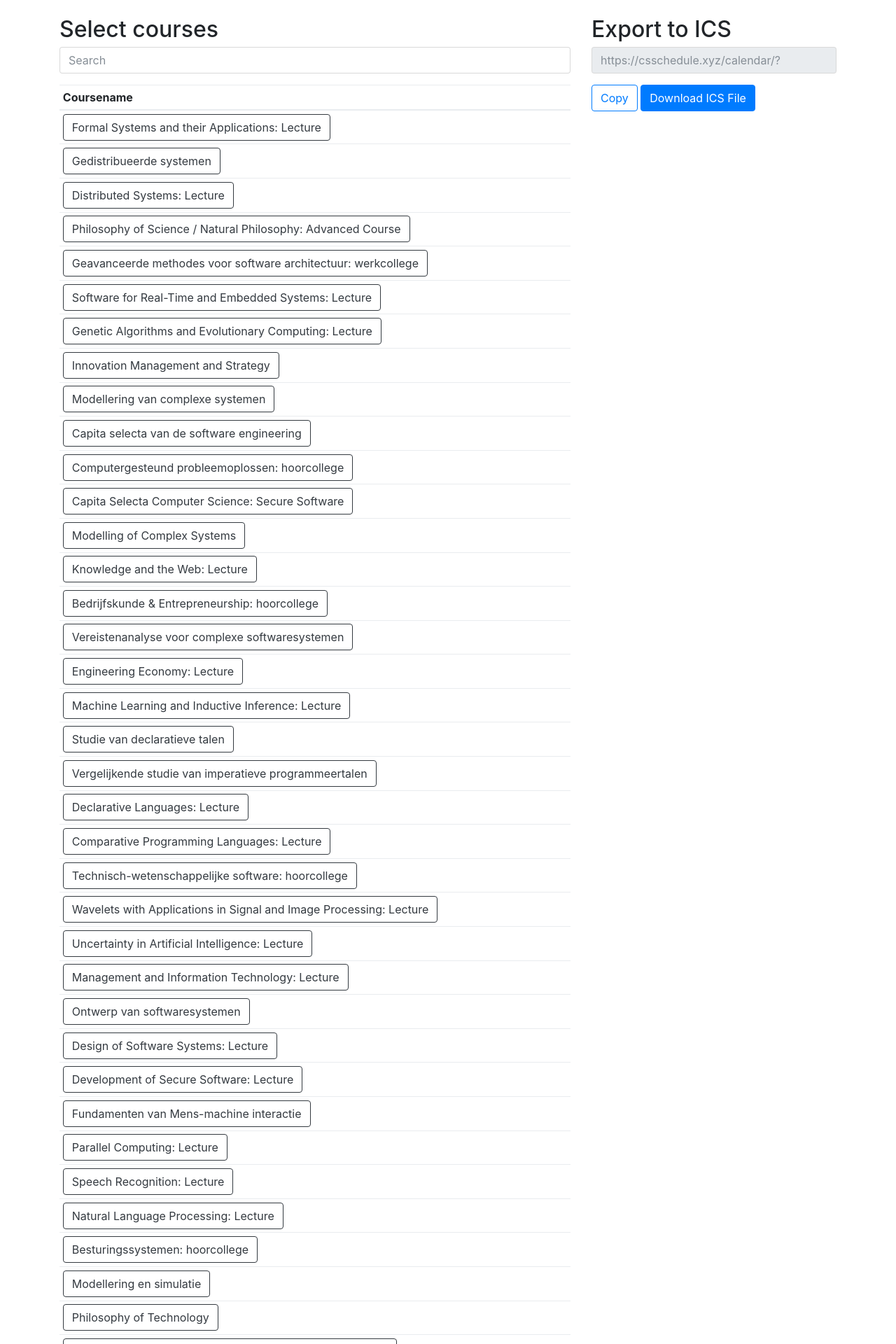
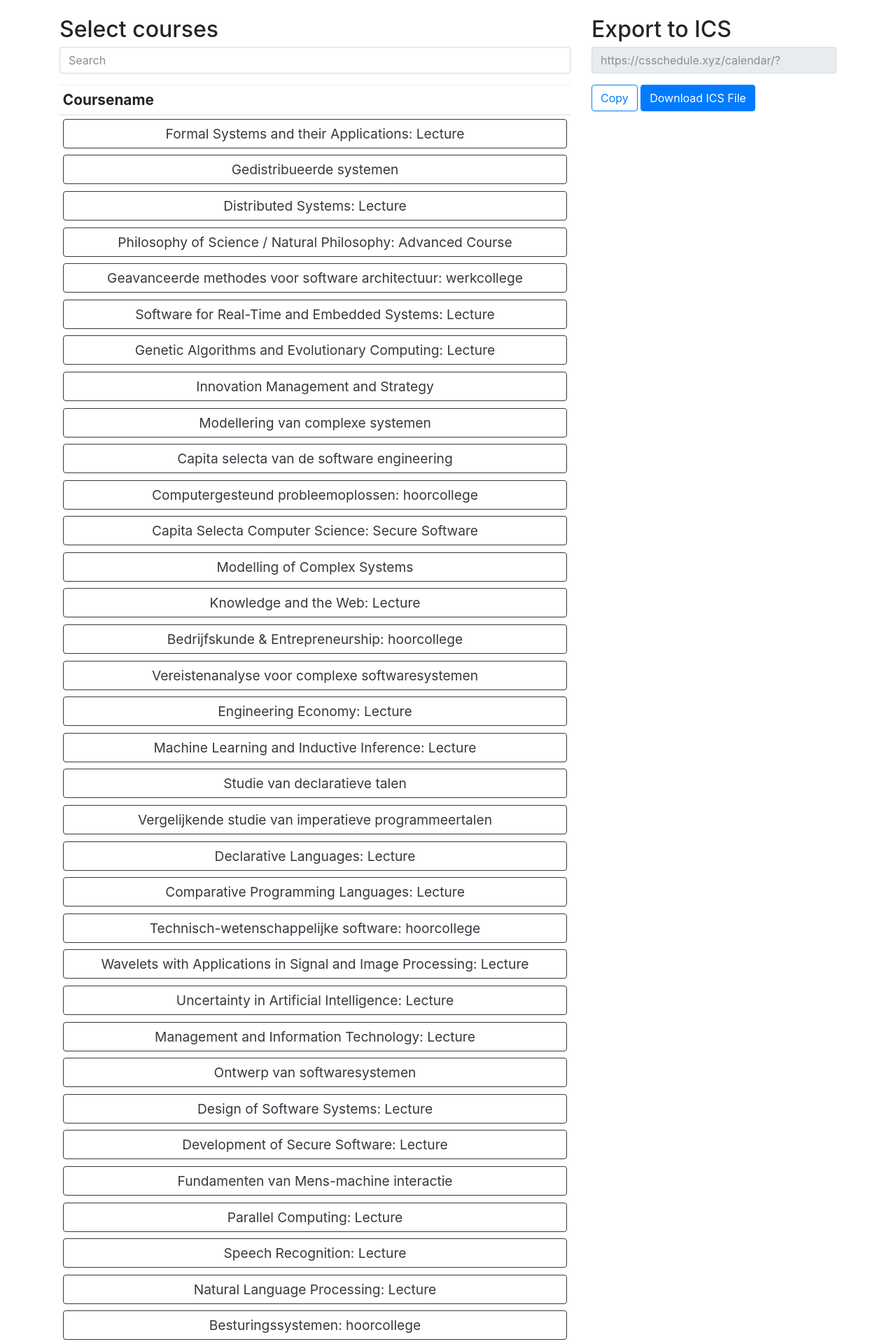
Before and after one commit to MidasLamb/CSSchedule, a PHP site: page / in a window 1280 px wide. Shown: the part 56-1976 px from the top of the page at 70% size. Run offline with PHP 8.4, Linux system fonts and the light colour scheme; data comes from the database, SQL or seed files in the repository; some libraries are stand-ins or nearby versions.

Commit message:
Development design (#26)
* Added search functionality

* Added search functionality

* More responsiveness

* Added search functionality

* More responsiveness

```diff
--- /dev/null
+++ b/public/css/pretty.css
@@ -0,0 +1,39 @@
+
+.courseName{
+    font-size:0.75em;
+}
+
+.btn {
+    cursor:pointer;
+}
+
+td {
+    word-wrap: break-word;
+}
+
+.btn-outline-dark:hover:not(.active) {
+    background-color: transparent;
+    color: #343a40;
+}
+
+@media only screen and (min-width : 650px) {
+    .courseName {
+        font-size:1em;
+    }
+}
+
+
+@media only screen and (min-width : 992px) {
+    .btn-outline-dark:hover:not(.active) {
+        color: #fff;
+        background-color: #343a40;
+    }
+
+    .coursename-btn {
+        width:100%;
+    }
+
+    .courseName {
+        font-size:1.2em;
+    }
+}
--- a/views/home.php
+++ b/views/home.php
@@ -6,6 +6,7 @@
     <meta http-equiv="X-UA-Compatible" content="ie=edge">
     <title>CSSchedule</title>
     <link rel="stylesheet" href="https://maxcdn.bootstrapcdn.com/bootstrap/4.0.0-beta/css/bootstrap.min.css" integrity="sha384-/Y6pD6FV/Vv2HJnA6t+vslU6fwYXjCFtcEpHbNJ0lyAFsXTsjBbfaDjzALeQsN6M" crossorigin="anonymous">
+    <link rel="stylesheet" href="/css/pretty.css">
 </head>
 <body style="padding-top:5rem">
     <nav class="navbar navbar-expand-md fixed-top navbar-dark bg-dark">
@@ -31,23 +32,24 @@
             <div class="col-md-8 order-md-1">
                 <h2>Select courses</h2>
                 <div class="form-group">
-                    <input id="searchText" class="form-control" type="text" placeholder="Search" oninput="filter()">
+                    <input id="searchText" class="form-control" type="text" placeholder="Search" oninput="filter(this.value)">
                 </div>
-                <table class="table table-responsive table-sm">
+                <table class="table table-sm" style="width:100%">
                     <thead>
                         <tr>
-                            <th>Coursename</th>
+                            <th style="font-size:1.3em;">Coursename</th>
                         </tr>
                     </thead>
                     <tbody>
                         <?php
                             foreach($courseArray as $course){
                         ?>
-                            <tr>
-                                <td>
-                                    <div class="btn-group" data-toggle="buttons">
+                            <tr style="border:none;width:100%;">
+                                <td style="border:none;width:100%;">
+                                    <div class="btn-group coursename-btn" data-toggle="buttons">
                                         <label class="btn btn-outline-dark btn-block" onclick="toggleGetAttribute('courses[]','<?php echo($course["Id"]) ?>')" value="<?php echo($course["Id"]) ?>">
-                                            <input type="checkbox" name="courses[]"> <?php echo($course["Name"]) ?>
+                                            <input type="checkbox" name="courses[]">
+                                            <div class="courseName"><?php echo($course["Name"]) ?></div>
                                         </label>
                                     </div>
                                 </td>
@@ -85,15 +87,25 @@
             document.execCommand('copy');
         }
 
-        function filter(){
-            var searchText = $('#searchText').val().toLowerCase();
-            $("table tbody tr").each(function(){
-                if ($(this).text().toLowerCase().includes(searchText)){
+        var lastSearchString = "";
+
+        function filter(searchText){
+            searchText = searchText.toLowerCase();
+            var group;
+            if (searchText.length > lastSearchString.length){
+                group = $("table tbody tr:visible");
+            } else {
+                group = $("table tbody tr");
+            }
+            group.each(function(){
+                if ($(this).find(".courseName").text().toLowerCase().includes(searchText)){
                     $(this).show();
                 } else {
                     $(this).hide();
                 }
             });
+
+            lastSearchString = searchText;
         }
     </script>
     <script src="https://code.jquery.com/jquery-3.2.1.slim.min.js" integrity="sha384-KJ3o2DKtIkvYIK3UENzmM7KCkRr/rE9/Qpg6aAZGJwFDMVNA/GpGFF93hXpG5KkN" crossorigin="anonymous"></script>
```
